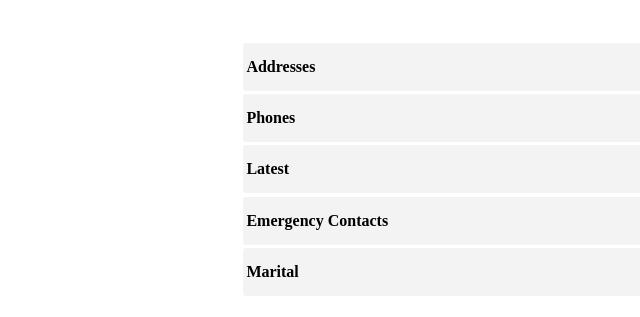
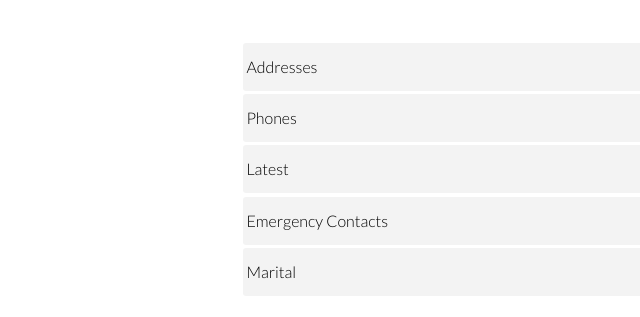
Before and after one commit to uriduran/myiit.github.io, a plain HTML site: page personalInformation.html in a window 1280 px wide. Shown: the part 117-434 px from the top of the page, without its empty margins (0-640 px from the left). Drawn offline with nearby package versions, Linux system fonts and the light colour scheme.

Commit message:
added googole font

```diff
--- a/css/personalInformation.css
+++ b/css/personalInformation.css
@@ -52,6 +52,8 @@ table {
 
 
 #section {
+    font-family: 'Lato', sans-serif;
+    font-weight: 300;
 	list-style: none;
 	padding: 0 0 0 0;
 	width: 50em;
@@ -62,7 +64,6 @@ table {
 #section .section-header{
 	display: block;
 	background-color: #F3F3F3;
-	font-weight: bold;
 	margin: 0.2em;
     padding: 1em 0.2em;
 	cursor: pointer;
--- a/personalInformation.html
+++ b/personalInformation.html
@@ -7,6 +7,8 @@
         <link rel="stylesheet" href="css/personalInformation.css" />
 
         <script type="text/javascript" src="http://code.jquery.com/jquery-latest.js"></script>
+
+        <link href='https://fonts.googleapis.com/css?family=Lato:400,700,300' rel='stylesheet' type='text/css'>
     </head>
     <body>
         <ul id="section">
```
